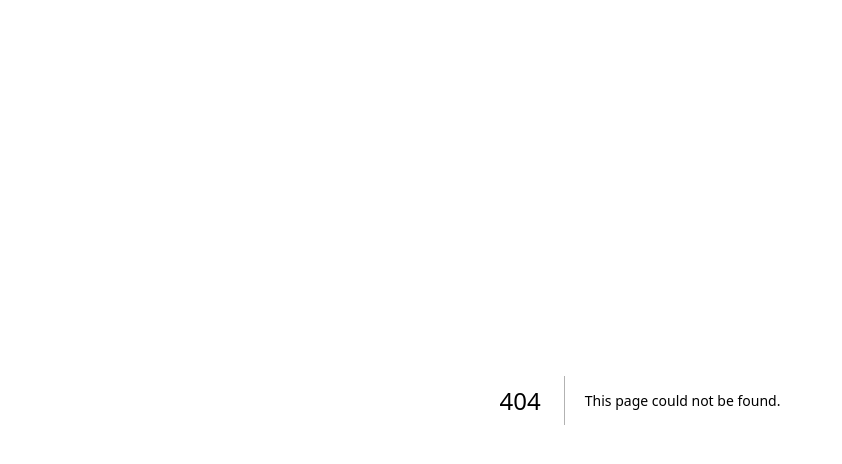
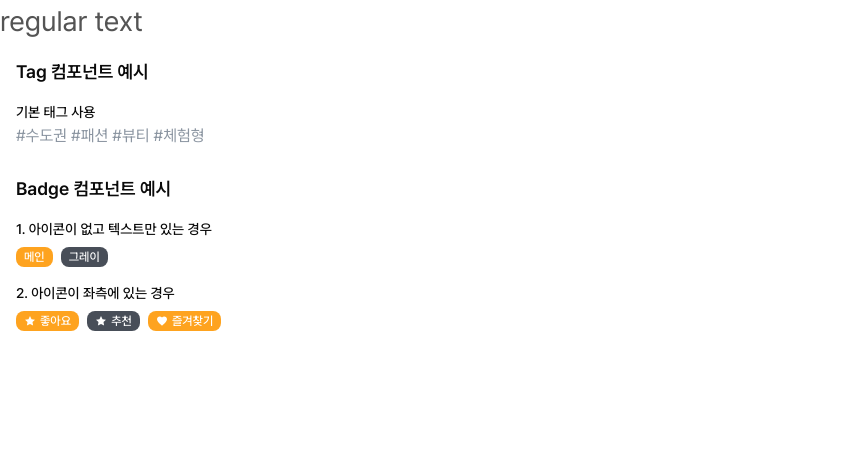
Before and after one commit to jjeongsu/JECT-3th-6team, a Next.js app in the folder frontend/: page /example in a window 1280 px wide. Before the commit this address had no page. Shown: the top 464 px of the page, without its empty margins (0-842 px from the left). Built offline with nearby package versions, Linux system fonts and the light colour scheme.

Commit message:
feat: 컴포넌트 예시 페이지 추가

```diff
--- /dev/null
+++ b/frontend/src/app/example/page.tsx
@@ -0,0 +1,14 @@
+
+import { RegularText } from "@/app/shared/ui/text/RegularText";
+import { TagExample } from "@/app/shared/ui/tag/TagExample";
+import { BadgeExample } from "@/app/shared/ui/badge/BadgeExample";
+
+export default function Home() {
+  return (
+      <div>
+        <RegularText>regular text</RegularText>
+        <TagExample />
+        <BadgeExample />
+      </div>
+  );
+}
--- a/frontend/src/app/page.tsx
+++ b/frontend/src/app/page.tsx
@@ -1,15 +1,7 @@
-import { RegularText } from "@/app/shared/ui/text/RegularText";
-import { Tag } from "@/app/shared/ui/tag/Tag";
-import { BadgeExample } from "@/app/shared/ui/badge/example";
-
 export default function Home() {
   return (
       <div>
         hello
-        <RegularText>regular text</RegularText>
-        <Tag>체험형</Tag>
-        <Tag>체험형</Tag>
-        <BadgeExample />
       </div>
   );
 }
--- a/frontend/src/app/shared/ui/tag/Tag.tsx
+++ b/frontend/src/app/shared/ui/tag/Tag.tsx
@@ -4,15 +4,7 @@ import { TagProps } from './types';
 export function Tag({ children, className = '',...props }: TagProps) {
   return (
     <span
-      className={`inline-block mr-1 ${className}`}
-      style={{
-        color: 'var(--color-text-gray-color)',
-        fontFamily: 'var(--font-pretendard), Pretendard, sans-serif',
-        fontSize: '16px',
-        fontStyle: 'normal',
-        fontWeight: 400,
-        lineHeight: '12.584px',
-      }}
+      className={`inline-block mr-1 text-[var(--color-text-gray-color)] font-[var(--font-pretendard)] text-base font-normal leading-[12.584px] ${className}`}
       {...props}
     >
       #{children}
--- /dev/null
+++ b/frontend/src/app/shared/ui/tag/TagExample.tsx
@@ -0,0 +1,20 @@
+import React from 'react'
+import { Tag } from './Tag'
+
+export function TagExample() {
+  return (
+    <div className="space-y-4 p-4">
+      <h2 className="text-lg font-semibold">Tag 컴포넌트 예시</h2>
+
+      <div className="space-y-2">
+        <h3 className="text-sm font-medium">기본 태그 사용</h3>
+        <div className="flex flex-wrap">
+          <Tag>수도권</Tag>
+          <Tag>패션</Tag>
+          <Tag>뷰티</Tag>
+          <Tag>체험형</Tag>
+        </div>
+      </div>
+    </div>
+  )
+}
```
Also changed, not shown: frontend/src/app/shared/ui/badge/BadgeExample.tsx (renamed from frontend/src/app/shared/ui/badge/example.tsx).
